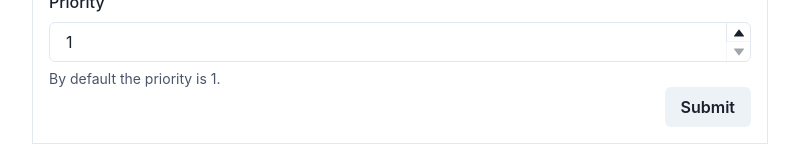
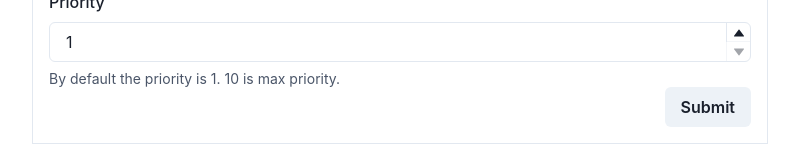
Before and after one commit to Devessier/xstate-task-queue, a Next.js app: page / in a window 1280 px wide. Shown: the part 310-470 px from the top of the page, without its empty margins (240-1039 px from the left). Built offline with nearby package versions, Linux system fonts and the light colour scheme; what zod-form-data would draw is missing.

Commit message:
feat: add label about max priority

```diff
--- a/pages/index.tsx
+++ b/pages/index.tsx
@@ -377,7 +377,7 @@ export default function Home() {
                     </NumberInput>
 
                     <FormHelperText>
-                      By default the priority is 1.
+                      By default the priority is 1. 10 is max priority.
                     </FormHelperText>
                   </FormControl>
 
```
